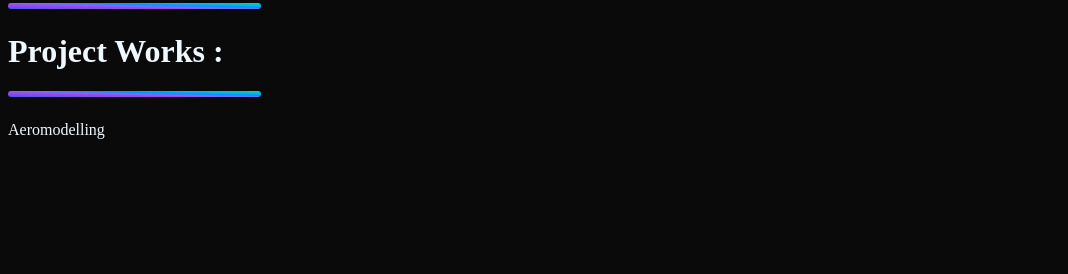
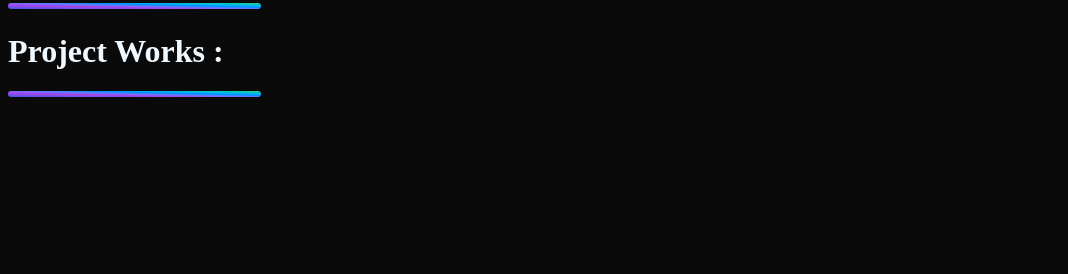
Before and after one commit to kanishkPamecha/kanishkpamecha.github.io, a plain HTML site: page index.html in a window 1280 px wide. Shown: the part 1520-1794 px from the top of the page, without its empty margins (0-1068 px from the left). Drawn offline with Linux system fonts and the light colour scheme.

Commit message:
Update index.html

```diff
--- a/index.html
+++ b/index.html
@@ -179,12 +179,6 @@
     <div class="sep"></div>
     <div id="news"></div>
 
-  <!-- Your other content -->
-
-
-    <div>
-      Aeromodelling
-    </div>
 
 
   </div>
```
